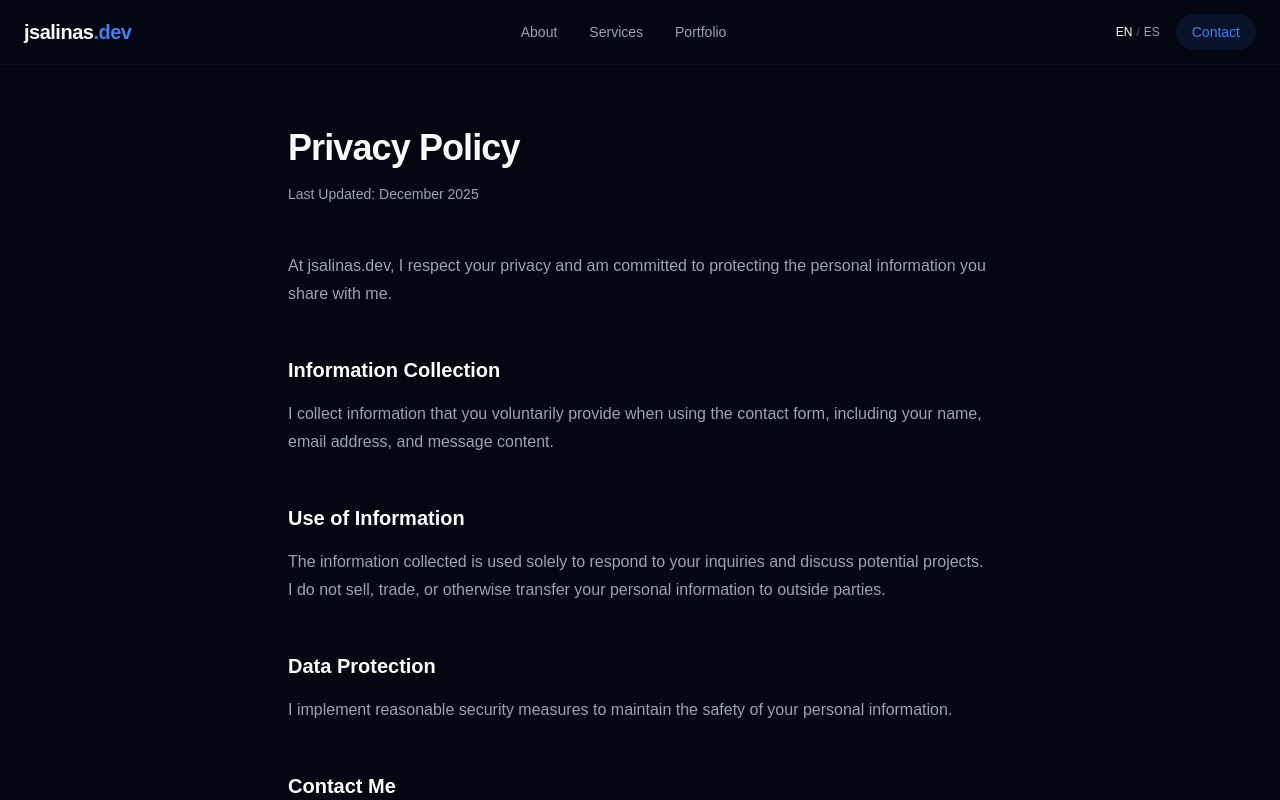
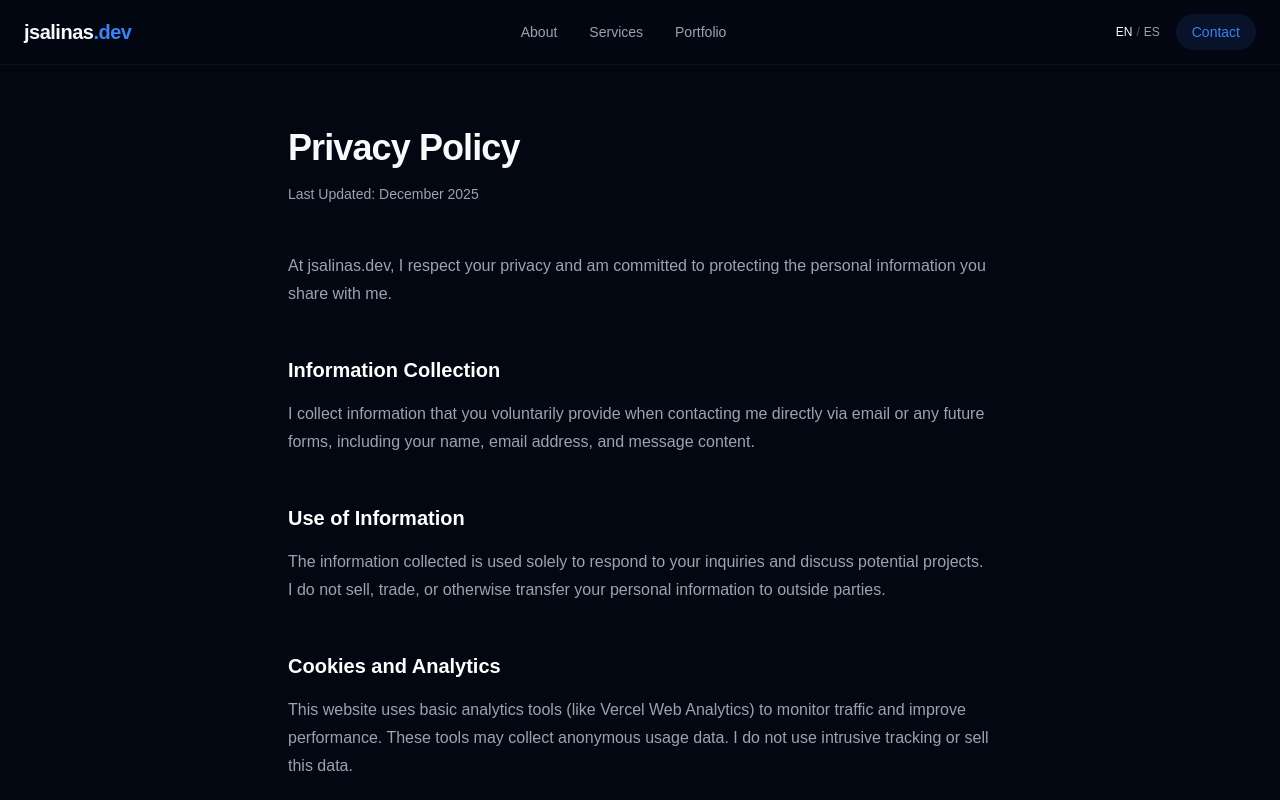
Before and after one commit to jesussalinasdev/jsalinas-dev, a Next.js app: page /en/privacy-policy in a window 1280 px wide. Shown: the top 800 px of the page. Built offline with nearby package versions, Linux system fonts and the light colour scheme.

Commit message:
Legal: Actualización de Privacy Policy para cumplir con PIPEDA y GDPR (Corrección de contacto y adición de Analytics)

```diff
--- a/messages/en.json
+++ b/messages/en.json
@@ -131,9 +131,11 @@
         "last_updated": "Last Updated: December 2025",
         "intro": "At jsalinas.dev, I respect your privacy and am committed to protecting the personal information you share with me.",
         "collection_title": "Information Collection",
-        "collection_text": "I collect information that you voluntarily provide when using the contact form, including your name, email address, and message content.",
+        "collection_text": "I collect information that you voluntarily provide when contacting me directly via email or any future forms, including your name, email address, and message content.",
         "usage_title": "Use of Information",
         "usage_text": "The information collected is used solely to respond to your inquiries and discuss potential projects. I do not sell, trade, or otherwise transfer your personal information to outside parties.",
+        "analytics_title": "Cookies and Analytics",
+        "analytics_text": "This website uses basic analytics tools (like Vercel Web Analytics) to monitor traffic and improve performance. These tools may collect anonymous usage data. I do not use intrusive tracking or sell this data.",
         "protection_title": "Data Protection",
         "protection_text": "I implement reasonable security measures to maintain the safety of your personal information.",
         "contact_title": "Contact Me",
--- a/messages/es.json
+++ b/messages/es.json
@@ -131,9 +131,11 @@
         "last_updated": "Última Actualización: Diciembre 2025",
         "intro": "En jsalinas.dev, respeto tu privacidad y estoy comprometido a proteger la información personal que compartes conmigo.",
         "collection_title": "Recopilación de Información",
-        "collection_text": "Recopilo la información que proporcionas voluntariamente al usar el formulario de contacto, incluyendo tu nombre, dirección de correo electrónico y el contenido del mensaje.",
+        "collection_text": "Recopilo la información que proporcionas voluntariamente al contactarme directamente por correo electrónico o en futuros formularios, incluyendo tu nombre, dirección de correo electrónico y el contenido del mensaje.",
         "usage_title": "Uso de la Información",
         "usage_text": "La información recopilada se utiliza únicamente para responder a tus consultas y discutir proyectos potenciales. No vendo, intercambio ni transfiero tu información personal a terceros.",
+        "analytics_title": "Cookies y Analíticas",
+        "analytics_text": "Este sitio web utiliza herramientas de analítica básicas (como Vercel Web Analytics) para monitorear el tráfico y mejorar el rendimiento. Estas herramientas pueden recopilar datos de uso anónimos. No utilizo rastreo intrusivo ni vendo estos datos.",
         "protection_title": "Protección de Datos",
         "protection_text": "Implemento medidas de seguridad razonables para mantener la seguridad de tu información personal.",
         "contact_title": "Contacto",
--- a/src/app/[locale]/privacy-policy/page.tsx
+++ b/src/app/[locale]/privacy-policy/page.tsx
@@ -34,6 +34,11 @@ export default async function PrivacyPolicy({ params }: { params: Promise<{ loca
                     </section>
 
                     <section>
+                        <h2 className="text-xl font-semibold text-white mb-4">{t('analytics_title')}</h2>
+                        <p>{t('analytics_text')}</p>
+                    </section>
+
+                    <section>
                         <h2 className="text-xl font-semibold text-white mb-4">{t('protection_title')}</h2>
                         <p>{t('protection_text')}</p>
                     </section>
```
